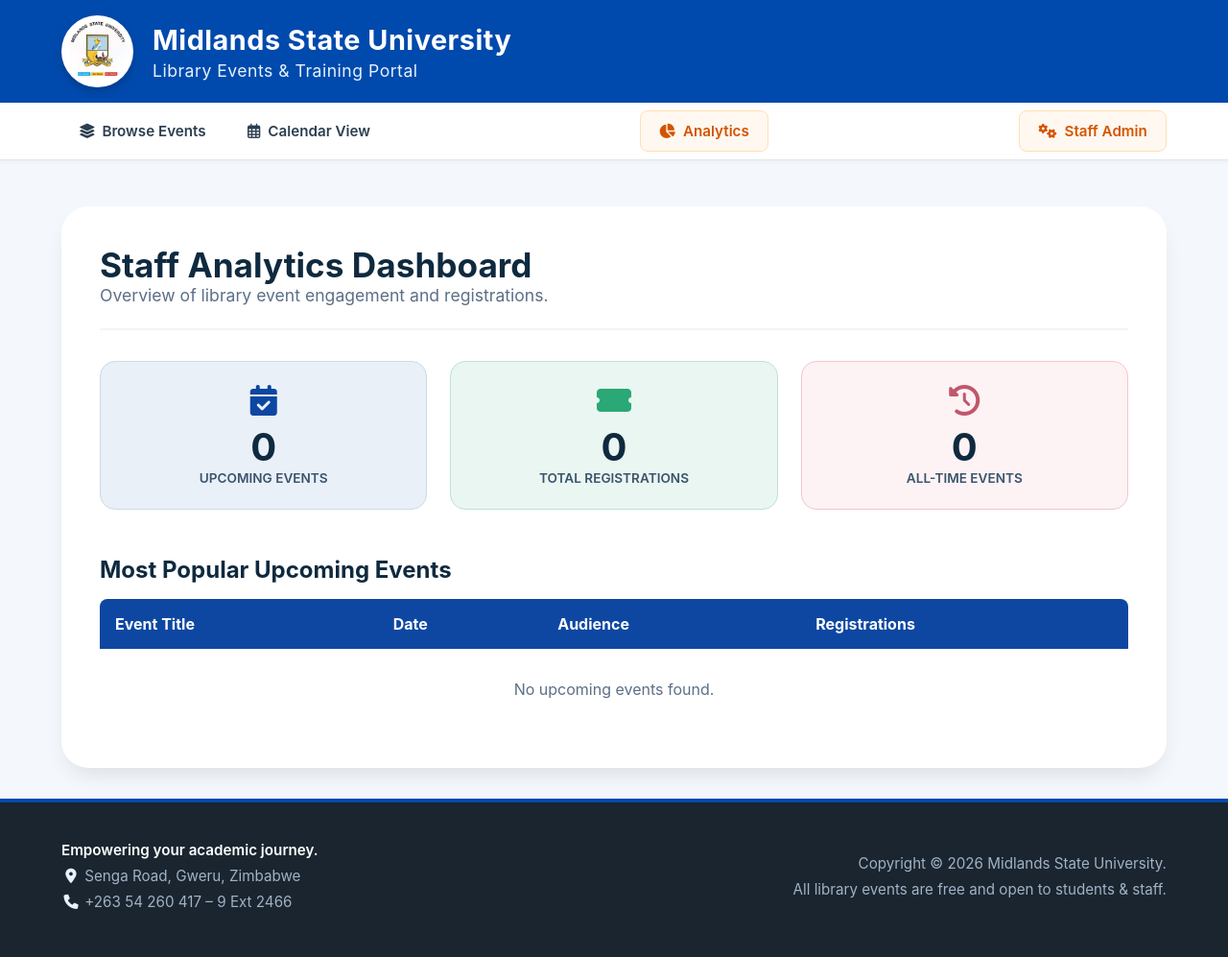
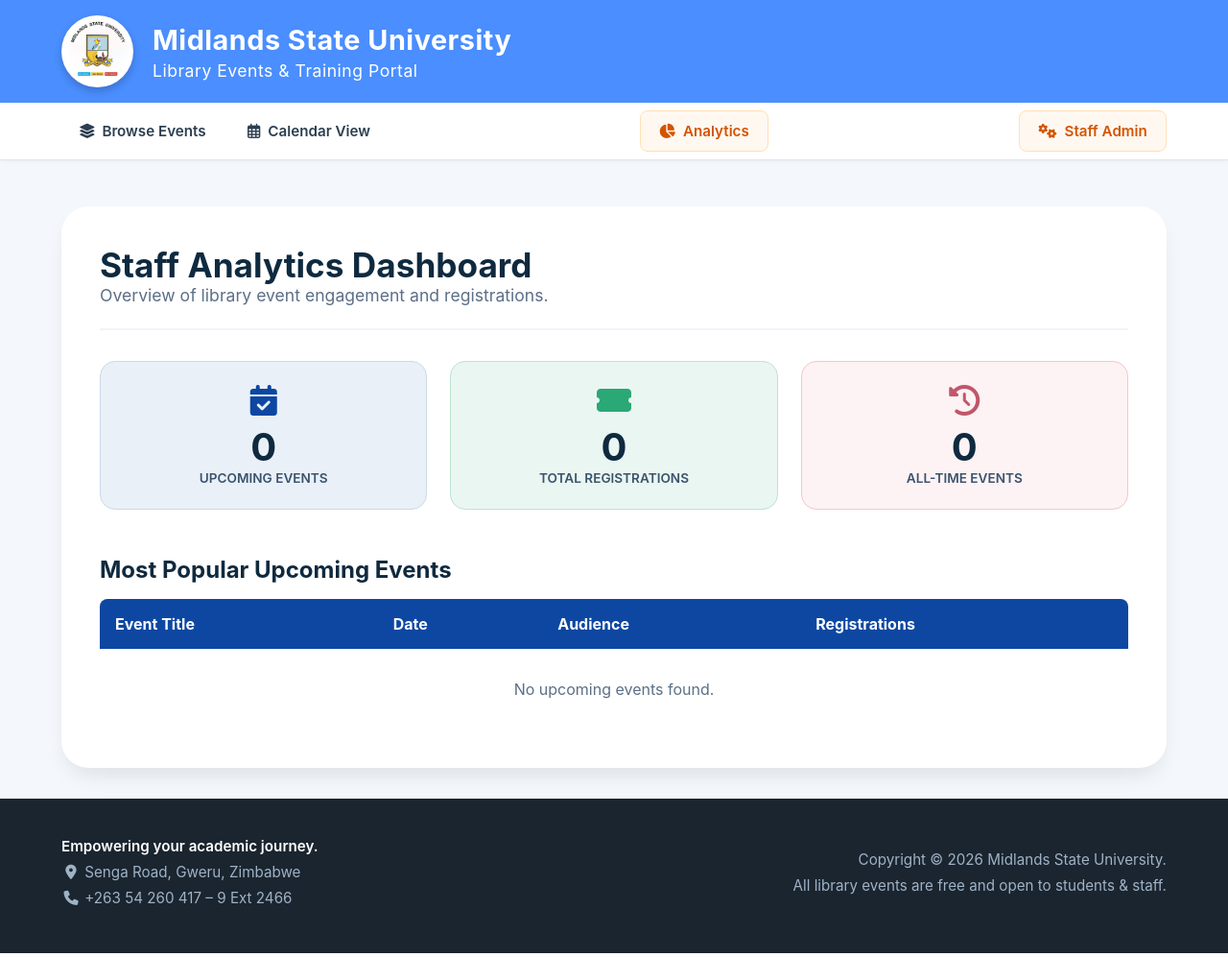
Before and after one commit to AnotidaDube/msu_library_events, a Django app: page /analytics/ in a window 1280 px wide. Shown: the whole page at 96% size. Run offline with Django 5.2, Linux system fonts and the light colour scheme; the visitor is signed in with stand-in values (Sample User, id 1); data that the repository does not hold is empty.

Commit message:
changed branding to MSU

```diff
--- a/templates/base.html
+++ b/templates/base.html
@@ -9,9 +9,15 @@
     <style>
         /* 🎨 Institutional Color Variables */
         :root {
-            --primary-blue: #004aad; /* Solid Royal Blue matching libraries.msu.ac.zw */
-            --sky-blue: #e6f2ff;     /* Crisp light accent for subtitles */
-            --dark-blue: #003380;    /* Darker shade for accents and borders */
+            --msu-primary: #4a8eff;
+            --msu-primary-hover: #5998ff;
+            --msu-primary-active: #3281ff;
+            --msu-secondary: #6c757d;
+            --msu-warning: #FFB236;
+
+            /* The deep blue used for the large blocks on the main site */
+            --msu-dark-blue: #004ba0;
+
             --bg-color: #f4f7fb;
             --text-main: #2c3e50;
         }
@@ -33,8 +39,8 @@
 
         /* 🎓 Institutional Header */
         .university-header {
-            /* Changed to solid blue to match the main library portal exactly */
-            background: var(--primary-blue);
+            /* Using the official primary blue from your screenshot */
+            background: var(--msu-primary);
             color: white;
             padding: 1rem 0;
             box-shadow: 0 4px 12px rgba(0,0,0,0.1);
```
